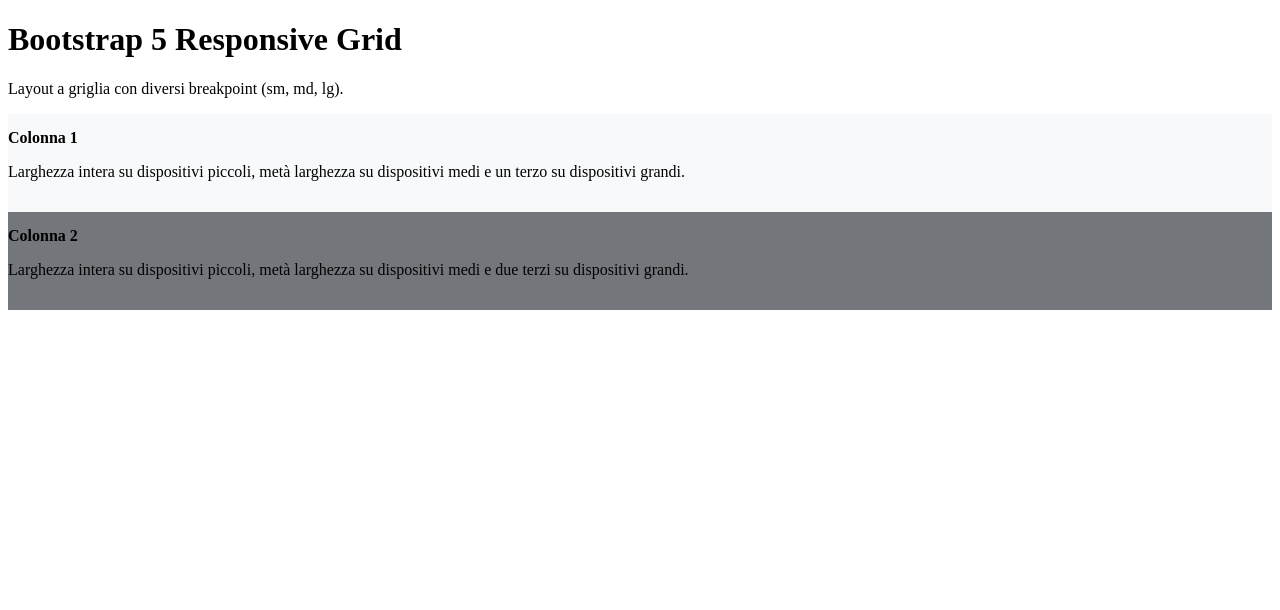
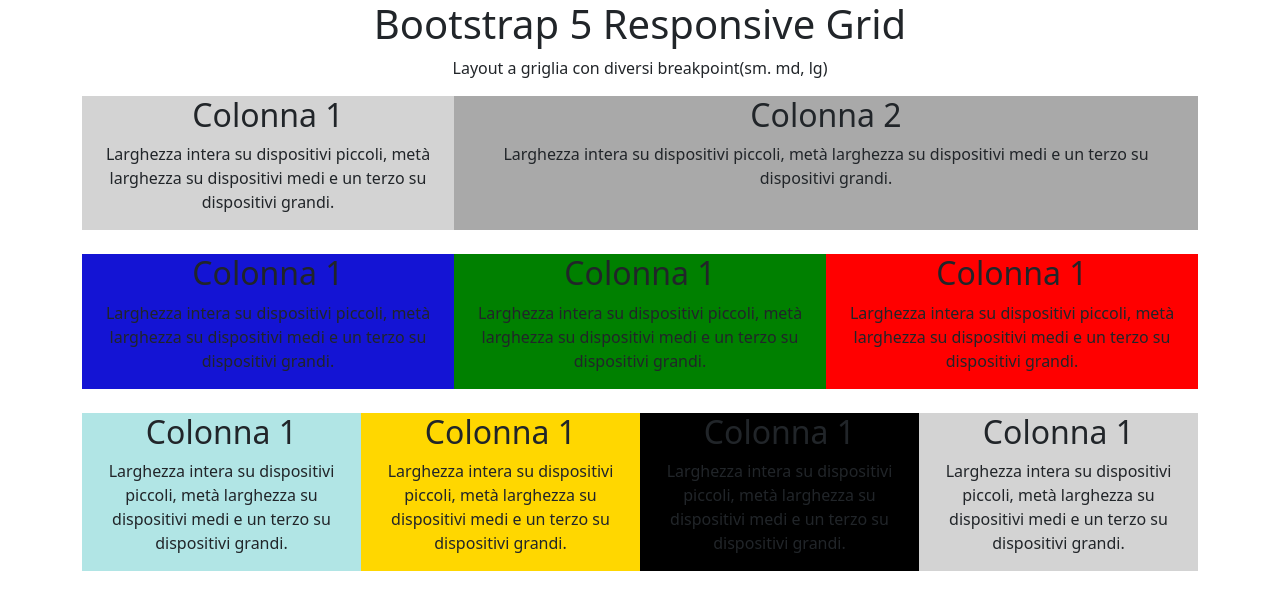
Before and after one commit to SirioRedGiant/htmlcss-bootstrap-layout, a plain HTML site: page index.html in a window 1280 px wide. Drawn offline with nearby package versions, Linux system fonts and the light colour scheme.

Commit message:
container piazzati correttamente, mancano dettagli

```diff
--- a/index.html
+++ b/index.html
@@ -1,83 +1,116 @@
 <!DOCTYPE html>
-<html lang="it">
+<html lang="en">
   <head>
     <meta charset="utf-8" />
     <meta name="viewport" content="width=device-width, initial-scale=1" />
-    <title>Bootstrap 5 Responsive Grid Layout</title>
+    <title>Bootstrap demo</title>
     <link
-      href="cdn.jsdelivr.net"
+      href="https://cdn.jsdelivr.net/npm/bootstrap@5.3.8/dist/css/bootstrap.min.css"
       rel="stylesheet"
-      integrity="sha384-QWTKZyjpPEjISv5WaRU9OFeRpok6YctnYmDr5pNlyT2bRjXh0JMhjY6hW+ALEwIH"
+      integrity="sha384-sRIl4kxILFvY47J16cr9ZwB07vP4J8+LH7qKQnuqkuIAvNWLzeN8tE5YBujZqJLB"
       crossorigin="anonymous"
     />
-    <!-- Stili personalizzati per i colori e i margini visivi -->
-    <style>
-      .themed-grid-col {
-        padding-top: 15px;
-        padding-bottom: 15px;
-        /* Rimosso il bordo predefinito per combaciare perfettamente i bordi top/bottom come richiesto */
-      }
-      /* Classi di colore personalizzate da abbinare all'immagine */
-      .bg-light-gray {
-        background-color: #f8f9fa;
-      }
-      .bg-dark-gray {
-        background-color: #73777b;
-      }
-      .bg-blue {
-        background-color: #007bff;
-        color: white;
-      }
-      .bg-green {
-        background-color: #1b7530;
-        color: white;
-      }
-      .bg-red {
-        background-color: #dc3545;
-        color: white;
-      }
-      .bg-cyan {
-        background-color: #5dcbdc;
-      }
-      .bg-yellow {
-        background-color: #f5c73d;
-      }
-      .bg-black {
-        background-color: #17171a;
-        color: white;
-      }
-      /* Aggiunto margine inferiore a tutte le colonne che necessitano di spazio sotto di loro */
-      .mb-col {
-        margin-bottom: 1rem; /* Spazio standard tra le righe/colonne */
-      }
-    </style>
   </head>
   <body>
-    <div class="container py-4">
-      <h1 class="mb-3">Bootstrap 5 Responsive Grid</h1>
-      <p>Layout a griglia con diversi breakpoint (sm, md, lg).</p>
-
-      <!-- Prima Riga (Grigia) - Nessun margine inferiore sulla riga/colonna come richiesto -->
-      <div class="row">
-        <div class="col-12 col-md-6 col-lg-4">
-          <div class="themed-grid-col bg-light-gray">
-            <strong>Colonna 1</strong>
+    <div class="container text-center">
+      <div class="row align-items-center">
+        <div class="col-12">
+          <h1>Bootstrap 5 Responsive Grid</h1>
+          <p>Layout a griglia con diversi breakpoint(sm. md, lg)</p>
+        </div>
+      </div>
+      <div class="container col-12">
+        <div class="row">
+          <div
+            class="col-12 col-md-6 col-lg-4"
+            style="background-color: lightgrey"
+          >
+            <h2>Colonna 1</h2>
+            <p>
+              Larghezza intera su dispositivi piccoli, metà larghezza su
+              dispositivi medi e un terzo su dispositivi grandi.
+            </p>
+          </div>
+          <div
+            class="col-12 col-md-6 col-lg-8"
+            style="background-color: darkgrey"
+          >
+            <h2>Colonna 2</h2>
             <p>
               Larghezza intera su dispositivi piccoli, metà larghezza su
               dispositivi medi e un terzo su dispositivi grandi.
             </p>
           </div>
         </div>
-        <div class="col-12 col-md-6 col-lg-8">
-          <div class="themed-grid-col bg-dark-gray">
-            <strong>Colonna 2</strong>
+        <div class="row mt-4">
+          <div
+            class="col-6 col-md-4 col-lg-4"
+            style="background-color: rgb(20, 20, 212)"
+          >
+            <h2>Colonna 1</h2>
             <p>
               Larghezza intera su dispositivi piccoli, metà larghezza su
-              dispositivi medi e due terzi su dispositivi grandi.
+              dispositivi medi e un terzo su dispositivi grandi.
+            </p>
+          </div>
+          <div class="col-6 col-md-4 col-lg-4" style="background-color: green">
+            <h2>Colonna 1</h2>
+            <p>
+              Larghezza intera su dispositivi piccoli, metà larghezza su
+              dispositivi medi e un terzo su dispositivi grandi.
+            </p>
+          </div>
+          <div class="col-12 col-md-4 col-lg-4" style="background-color: red">
+            <h2>Colonna 1</h2>
+            <p>
+              Larghezza intera su dispositivi piccoli, metà larghezza su
+              dispositivi medi e un terzo su dispositivi grandi.
+            </p>
+          </div>
+        </div>
+        <div class="row mt-4">
+          <div
+            class="col-6 col-md-3 col-lg-3"
+            style="background-color: rgb(177, 229, 229)"
+          >
+            <h2>Colonna 1</h2>
+            <p>
+              Larghezza intera su dispositivi piccoli, metà larghezza su
+              dispositivi medi e un terzo su dispositivi grandi.
+            </p>
+          </div>
+          <div class="col-6 col-md-3 col-lg-3" style="background-color: gold">
+            <h2>Colonna 1</h2>
+            <p>
+              Larghezza intera su dispositivi piccoli, metà larghezza su
+              dispositivi medi e un terzo su dispositivi grandi.
+            </p>
+          </div>
+          <div class="col-6 col-md-3 col-lg-3" style="background-color: black">
+            <h2>Colonna 1</h2>
+            <p>
+              Larghezza intera su dispositivi piccoli, metà larghezza su
+              dispositivi medi e un terzo su dispositivi grandi.
+            </p>
+          </div>
+          <div
+            class="col-6 col-md-3 col-lg-3"
+            style="background-color: lightgray"
+          >
+            <h2>Colonna 1</h2>
+            <p>
+              Larghezza intera su dispositivi piccoli, metà larghezza su
+              dispositivi medi e un terzo su dispositivi grandi.
             </p>
           </div>
         </div>
       </div>
     </div>
+
+    <script
+      src="https://cdn.jsdelivr.net/npm/bootstrap@5.3.8/dist/js/bootstrap.bundle.min.js"
+      integrity="sha384-FKyoEForCGlyvwx9Hj09JcYn3nv7wiPVlz7YYwJrWVcXK/BmnVDxM+D2scQbITxI"
+      crossorigin="anonymous"
+    ></script>
   </body>
 </html>
```
